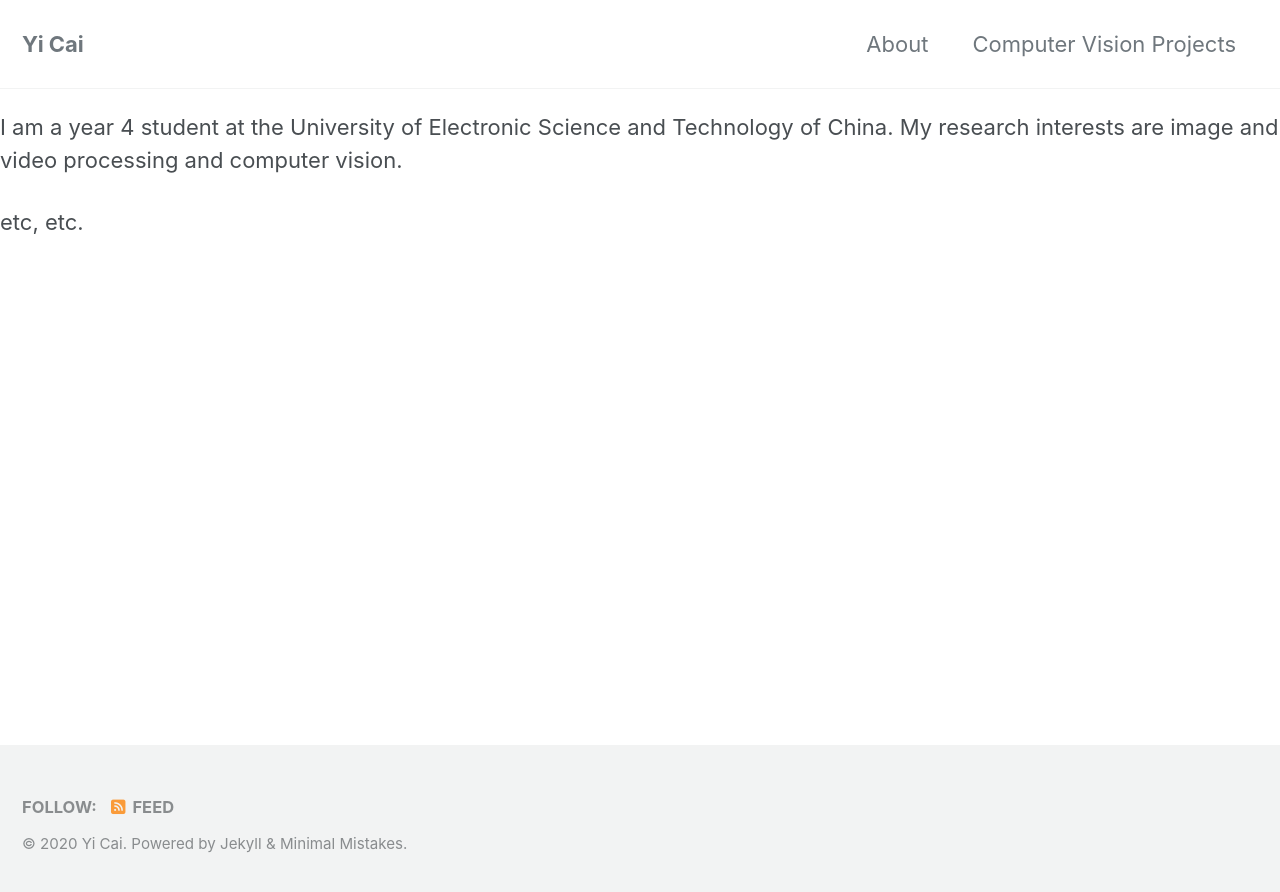
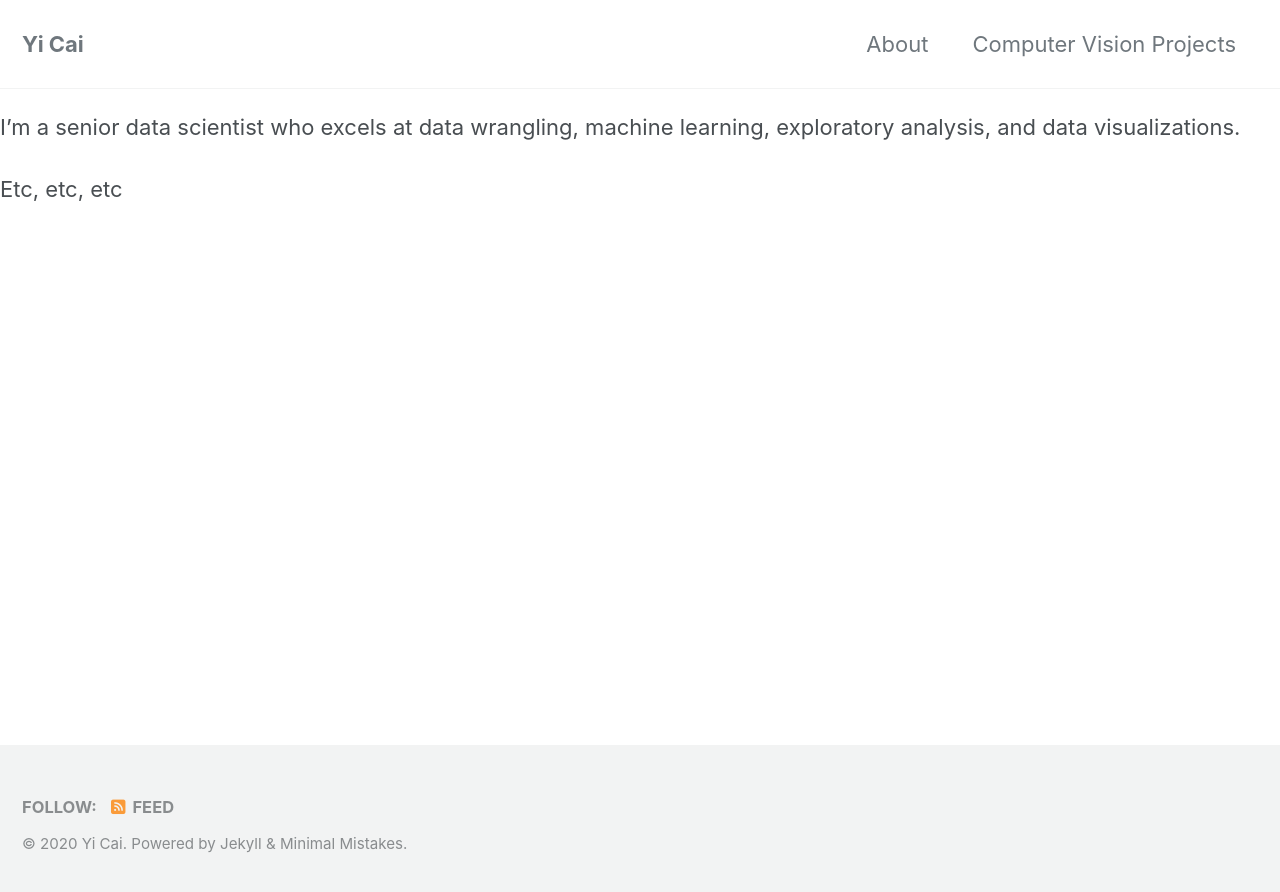
Before and after one commit to Tracyee/Tracyee.github.io, a Jekyll site: the page built from _pages/about.md, in a window 1280 px wide. Shown: the top 892 px of the page. Built offline with Jekyll 4.4.1, drawn with Linux system fonts in a browser that asks for light colours; cached includes are drawn as plain includes; nearby versions of some CDN libraries; our own code applies the rules of GitHub Pages for plain Markdown files.

Commit message:
edit post

```diff
--- a/_pages/about.md
+++ b/_pages/about.md
@@ -5,6 +5,6 @@ header:
   image: "/images/goat.JPG"
 ---
 
-I am a year 4 student at the University of Electronic Science and Technology of China. My research interests are image and video processing and computer vision.
+I'm a senior data scientist who excels at data wrangling, machine learning, exploratory analysis, and data visualizations.
 
-etc, etc.
+Etc, etc, etc
```
